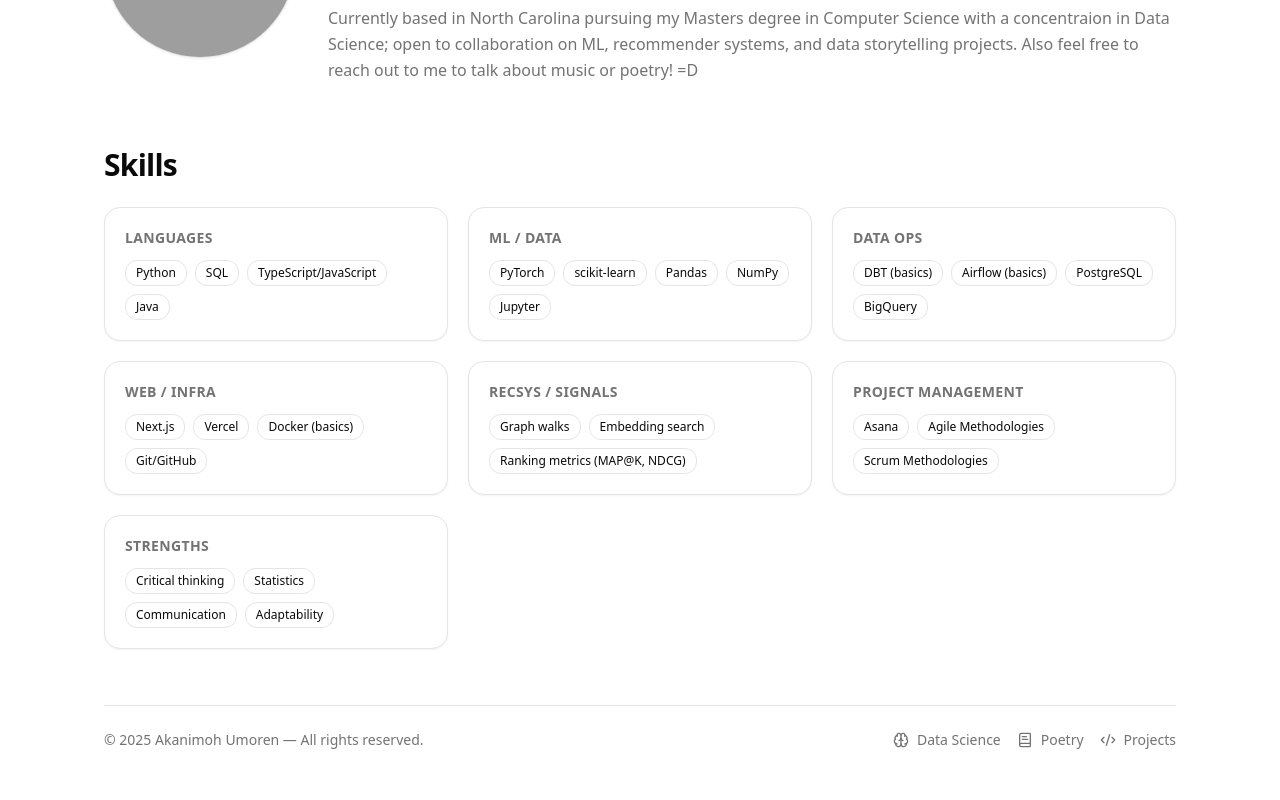
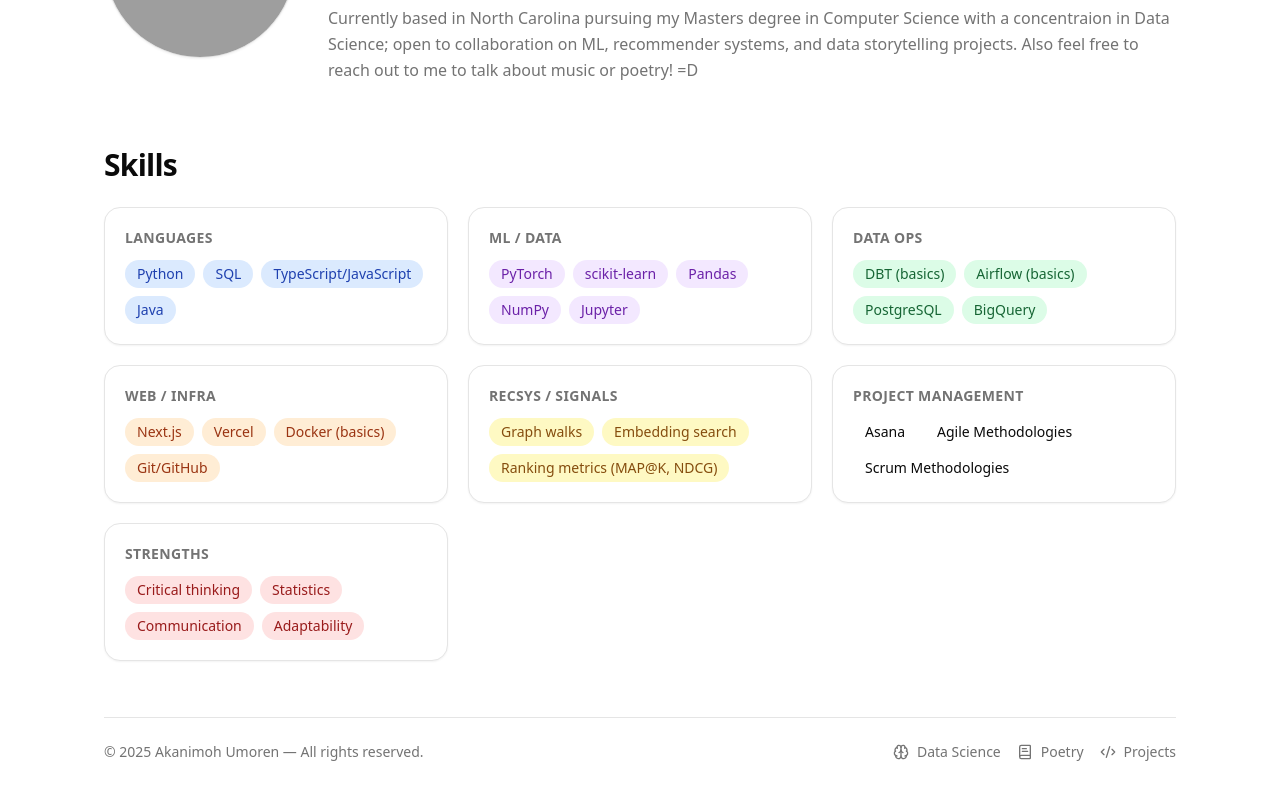
Before and after one commit to oneofthejosephs/Personal-Website, a Next.js app: page / in a window 1280 px wide. Shown: the part 1206-2006 px from the top of the page. Built offline with nearby package versions, Linux system fonts and the light colour scheme; grey boxes are pictures that could not be loaded.

Commit message:
Adding some color

```diff
--- a/src/components/SkillsGrid.tsx
+++ b/src/components/SkillsGrid.tsx
@@ -36,6 +36,16 @@ const SKILLS: SkillCategory[] = [
   }
 ];
 
+const COLORS: Record<string, string> = {
+  "Languages": "bg-blue-100 text-blue-800",
+  "ML / Data": "bg-purple-100 text-purple-800",
+  "Data Ops": "bg-green-100 text-green-800",
+  "Web / Infra": "bg-orange-100 text-orange-800",
+  "Recsys / Signals": "bg-yellow-100 text-yellow-800",
+  "Project Management": "bg-brown-100 text-brown-800",
+  "Strengths": "bg-red-100 text-red-800",
+};
+
 export default function SkillsGrid() {
   return (
     <section id="skills" className="mt-16">
@@ -54,7 +64,7 @@ export default function SkillsGrid() {
               {block.items.map((s) => (
                 <span
                   key={s}
-                  className="inline-flex items-center rounded-xl border px-2.5 py-1 text-xs text-foreground/80"
+                  className={`inline-flex items-center rounded-full px-3 py-1 text-sm font-medium transition-transform transform hover:scale-105 hover:shadow-md ${COLORS[block.title]}`}
                 >
                   {s}
                 </span>
```
Also changed, not shown: 1 other file (tests, documents, lock files or other folders).
